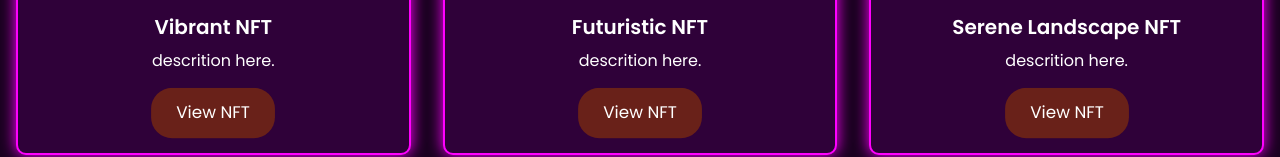
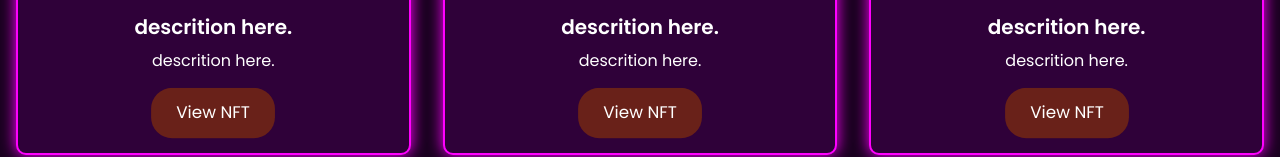
Before and after one commit to ReimagineTruth/truthweb.com, a plain HTML site: page index.html in a window 1280 px wide. Shown: the part 1329-1486 px from the top of the page. Drawn offline with nearby package versions, Linux system fonts and the light colour scheme.

Commit message:
Update index.html

```diff
--- a/index.html
+++ b/index.html
@@ -314,7 +314,7 @@
      <div class="card fade-in" style="animation-delay: 0.2s;">
       <img alt="A vibrant artwork NFT with abstract colorful patterns" class="w-full h-64 object-cover rounded mb-4" height="400" src="https://storage.googleapis.com/a1aa/image/V8mZMcNTmQbZNRnOqPCIfHuwZNSPVSQ7lY6AcPA7d0F5SkfTA.jpg" width="600"/>
       <h3 class="text-xl font-semibold mb-2">
-       Vibrant NFT
+       descrition here.
       </h3>
       <p class="mb-4">
        descrition here.
@@ -326,7 +326,7 @@
      <div class="card fade-in" style="animation-delay: 0.4s;">
       <img alt="A futuristic digital artwork NFT with neon lights and cyberpunk elements" class="w-full h-64 object-cover rounded mb-4" height="400" src="https://storage.googleapis.com/a1aa/image/DIX6eRPuTp0FFyINpQ5KpMWN14teZDT7fDstk3QAF65gLRePB.jpg" width="600"/>
       <h3 class="text-xl font-semibold mb-2">
-       Futuristic NFT
+      descrition here.
       </h3>
       <p class="mb-4">
        descrition here.
@@ -338,7 +338,7 @@
      <div class="card fade-in" style="animation-delay: 0.6s;">
       <img alt="A serene landscape NFT with mountains, rivers, and a sunset" class="w-full h-64 object-cover rounded mb-4" height="400" src="https://storage.googleapis.com/a1aa/image/gmpv8ibqnaKlB5G4fuG5M3oY2BfcEUmIJle40Vc99z9oLRePB.jpg" width="600"/>
       <h3 class="text-xl font-semibold mb-2">
-       Serene Landscape NFT
+       descrition here.
       </h3>
       <p class="mb-4">
        descrition here.
```
